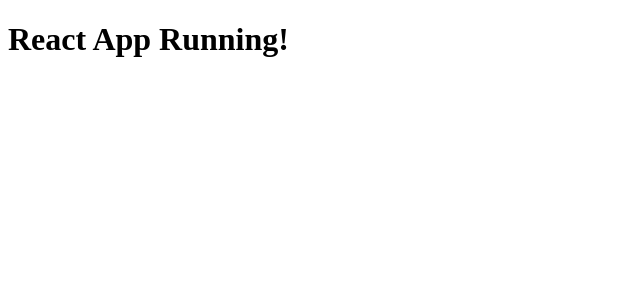
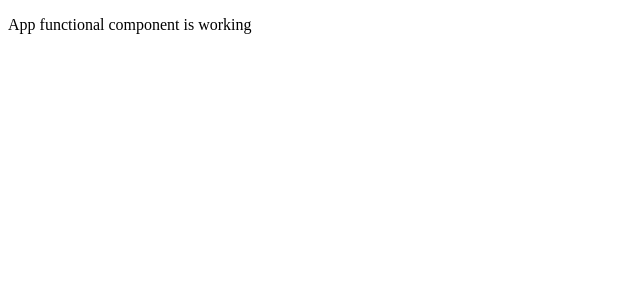
Before and after one commit to timurcatakli/react-redux-saga-antd, a React app: page / in a window 1280 px wide. Shown: the top 300 px of the page, without its empty margins (0-640 px from the left). Built offline with nearby package versions, Linux system fonts and the light colour scheme; the HTML template or start-up script is replaced by a standard one.

Commit message:
02-setup redux and lint

```diff
--- /dev/null
+++ b/src/App.js
@@ -0,0 +1,9 @@
+import React from 'react'
+import Blank from './';
+
+
+const App = () => {
+  return <p>App functional component is working</p>
+}
+
+export default App
--- a/src/index.js
+++ b/src/index.js
@@ -1,14 +1,6 @@
-// inside src/index.js
-import React from 'react'
-import {render} from 'react-dom'
+import React from 'react';
+import { render } from 'react-dom';
+import { createStore } from 'redux';
+import App from './App';
 
-const App = () => {
- return <div>
-  <h1>React App Running!</h1>
- </div>
-}
-
-render(
- <App/>,
- document.getElementById('root')
-)
+render(<App />, document.getElementById('root'));
```
Also changed, not shown: package.json (+8 -1 lines), .eslintrc.json (added), 2 other files (tests, documents, lock files or other folders).
